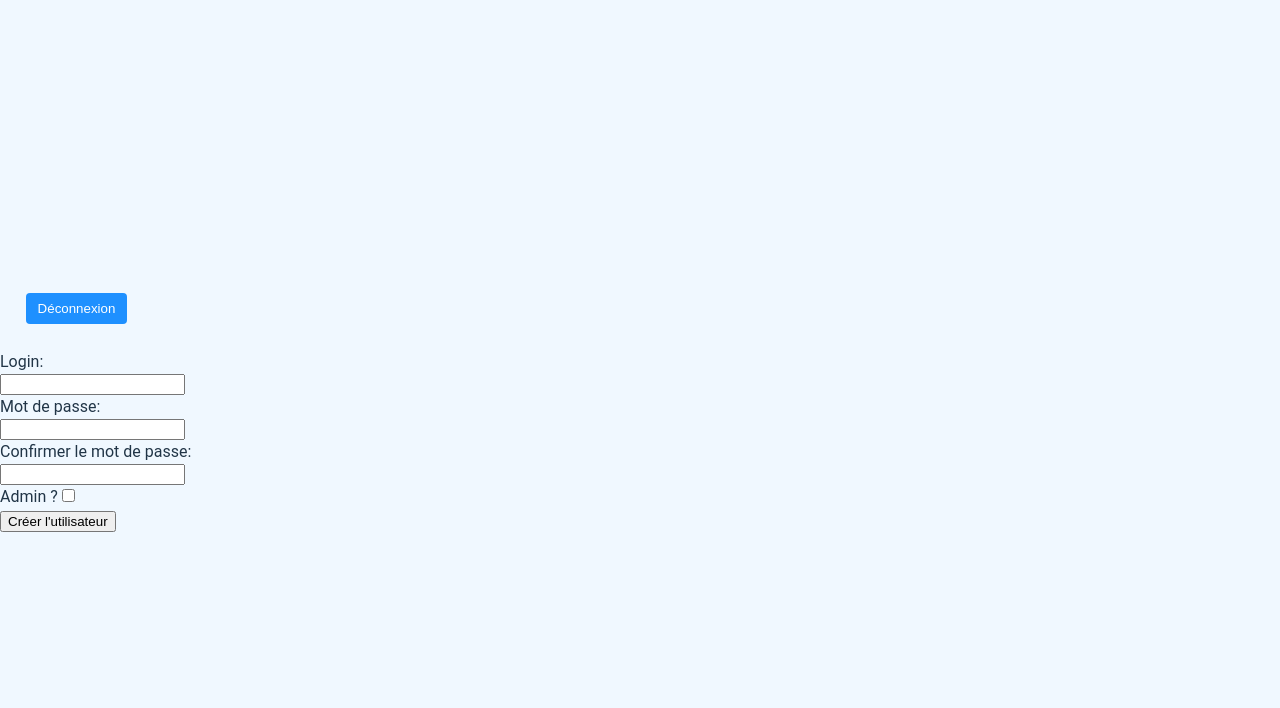
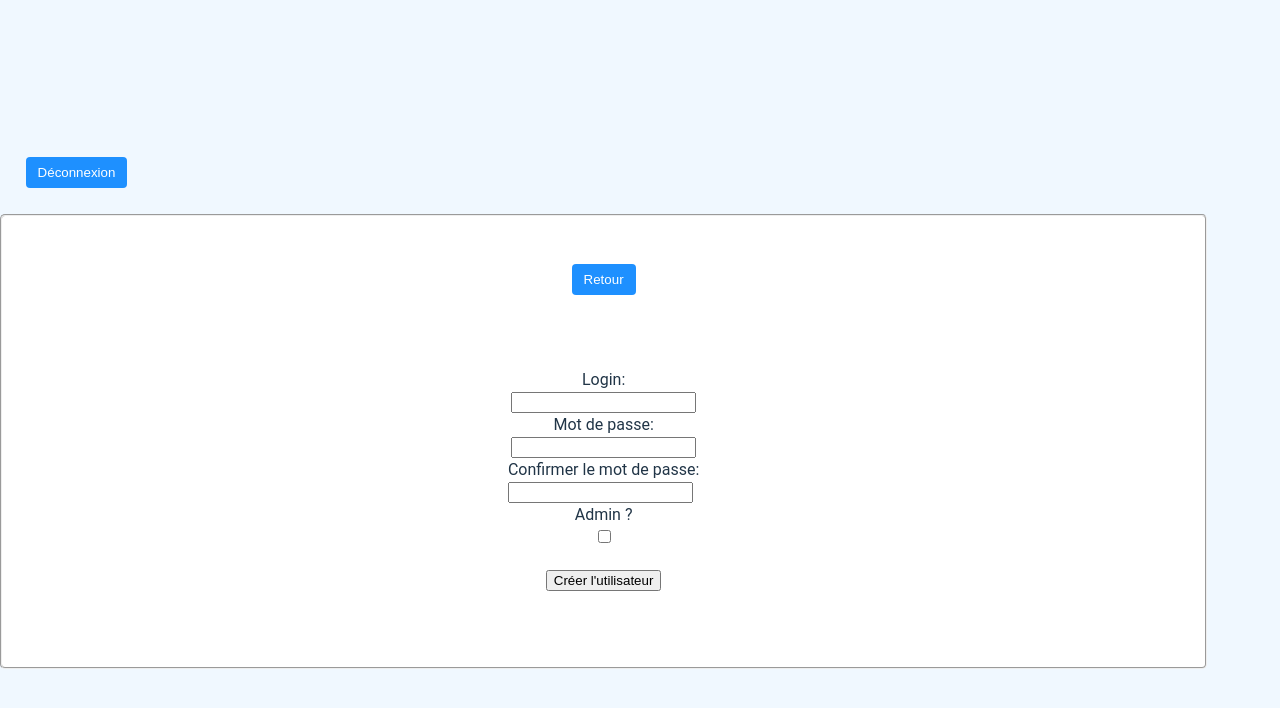
Before and after one commit to Porridjo/tfe-frontend, a React (Vite) app: page /create-user in a window 1280 px wide. Shown: the top 708 px of the page. Built offline with nearby package versions, Linux system fonts and the light colour scheme; sample sign-in values are in the browser's storage.

Commit message:
css create user

```diff
--- a/src/pages/ModifyCommand/ModifyCommand.jsx
+++ b/src/pages/ModifyCommand/ModifyCommand.jsx
@@ -2,6 +2,7 @@ import { useEffect, useState } from "react";
 import { useParams, useNavigate } from "react-router-dom";
 import "../../stylesheets/DeliverPage.css";
 import "../../stylesheets/position.css";
+import "../../stylesheets/ModifyCommand.css";
 import nurseryService from "../../services/nurseries";
 import articleService from "../../services/articles";
 
--- a/src/pages/User/UserCreationPage.jsx
+++ b/src/pages/User/UserCreationPage.jsx
@@ -1,31 +1,34 @@
-import { useState } from 'react';
-import Input from '/src/components/Input/Input';
-import axios from 'axios';
+import { useState } from "react";
+import Input from "/src/components/Input/Input";
+import { useNavigate } from "react-router-dom";
+import axios from "axios";
+import '../../stylesheets/UserCreationPage.css'
+import "../../stylesheets/position.css";
 
 const UserCreationPage = () => {
-
   const [formData, setFormData] = useState({
     username: "",
     password: "",
     confirmPassword: "",
     isAdmin: false,
-  })
+  });
+  const navigate = useNavigate();
 
-  const token = JSON.parse(localStorage.getItem('user'))?.access_token;
+  const token = JSON.parse(localStorage.getItem("user"))?.access_token;
 
   const handleOnChange = (e) => {
-    const { name, value, type, checked } = e.target
-    setFormData(prevFormData => {
+    const { name, value, type, checked } = e.target;
+    setFormData((prevFormData) => {
       return {
         ...prevFormData,
-        [name]: type === 'checkbox' ? checked : value
-      }
-    })
-  }
+        [name]: type === "checkbox" ? checked : value,
+      };
+    });
+  };
 
   const createUser = () => {
     if (formData.password !== confirmPassword) {
-      alert("mot de passe ne correspond pas à la confirmation")
+      alert("mot de passe ne correspond pas à la confirmation");
       return;
     }
 
@@ -33,25 +36,44 @@ const UserCreationPage = () => {
       username: formData.username,
       password: formData.password,
       isAdmin: formData.isAdmin,
-    }
+    };
 
     const headers = {
       headers: {
         Authorization: `Bearer ${token}`,
-        'Content-Type': 'application/json',
-      }
-    }
+        "Content-Type": "application/json",
+      },
+    };
 
-    axios
-      .post("http://localhost:5000/users/register", newUser, headers)
-  }
+    axios.post("http://localhost:5000/users/register", newUser, headers);
+  };
 
   return (
     <>
-      <form onSubmit={createUser}>
-        <Input id="username" name="username" value={formData.username} onChange={handleOnChange} label="Login" />
-        <Input id="password" name="password" value={formData.password} onChange={handleOnChange} label="Mot de passe" />
-        <Input id="confirmPassword" name="confirmPassword" value={formData.confirmPassword} onChange={handleOnChange} label="Confirmer le mot de passe" />
+      <div className='user-creation-container center-container'>
+        <button onClick={() => navigate(`/round`)}>Retour</button>
+        <form className="center-container" onSubmit={createUser}>
+          <Input
+            id="username"
+            name="username"
+            value={formData.username}
+            onChange={handleOnChange}
+            label="Login"
+          />
+          <Input
+            id="password"
+            name="password"
+            value={formData.password}
+            onChange={handleOnChange}
+            label="Mot de passe"
+          />
+          <Input
+            id="confirmPassword"
+            name="confirmPassword"
+            value={formData.confirmPassword}
+            onChange={handleOnChange}
+            label="Confirmer le mot de passe"
+          />
           <label htmlFor="isAdmin">Admin ?</label>
           <input
             type="checkbox"
@@ -63,8 +85,9 @@ const UserCreationPage = () => {
           <br />
           <input type="submit" value="Créer l'utilisateur" />
         </form>
+      </div>
     </>
-  )
-}
+  );
+};
 
-export default UserCreationPage
+export default UserCreationPage;
--- /dev/null
+++ b/src/stylesheets/ModifyCommand.css
@@ -0,0 +1,4 @@
+.button-bar {
+    justify-content: space-between;
+    width: 100%;
+}
--- a/src/stylesheets/UserCreationPage.css
+++ b/src/stylesheets/UserCreationPage.css
@@ -0,0 +1,8 @@
+.user-creation-container {
+    width: 90%;
+    height: 50vh;
+    padding: 2%;
+    border: groove 2px;
+    border-radius: 5px;
+    background-color: white;
+}
--- a/src/stylesheets/index.css
+++ b/src/stylesheets/index.css
@@ -34,7 +34,8 @@ body {
   min-height: 100vh;
   font-family: "Roboto", sans-serif;
   background-color: #f0f8ff;
-  caret-color: transparent
+  caret-color: transparent;
+  overflow: hidden;
 }
 
 h1 {
```
Lines whose indentation alone changed are shown as unchanged.
